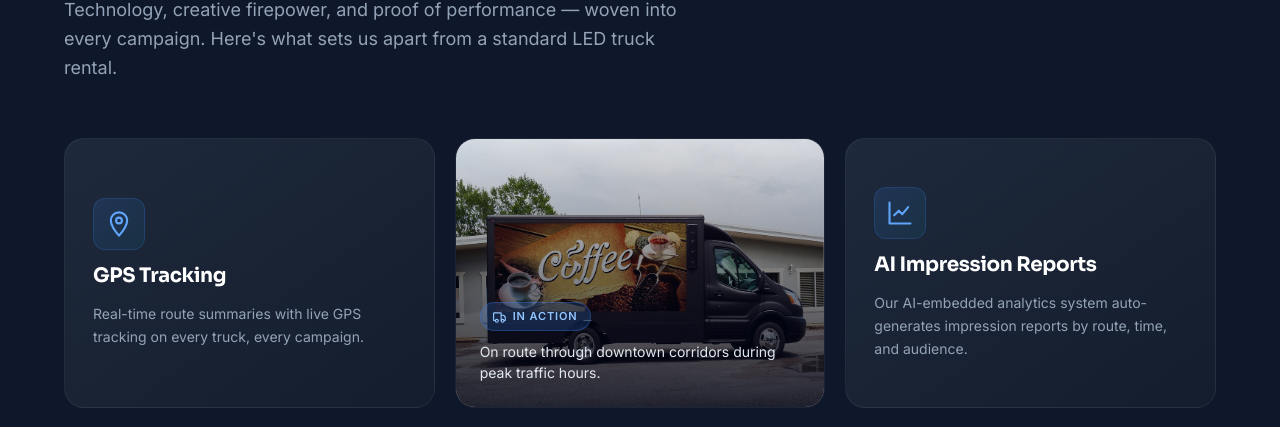
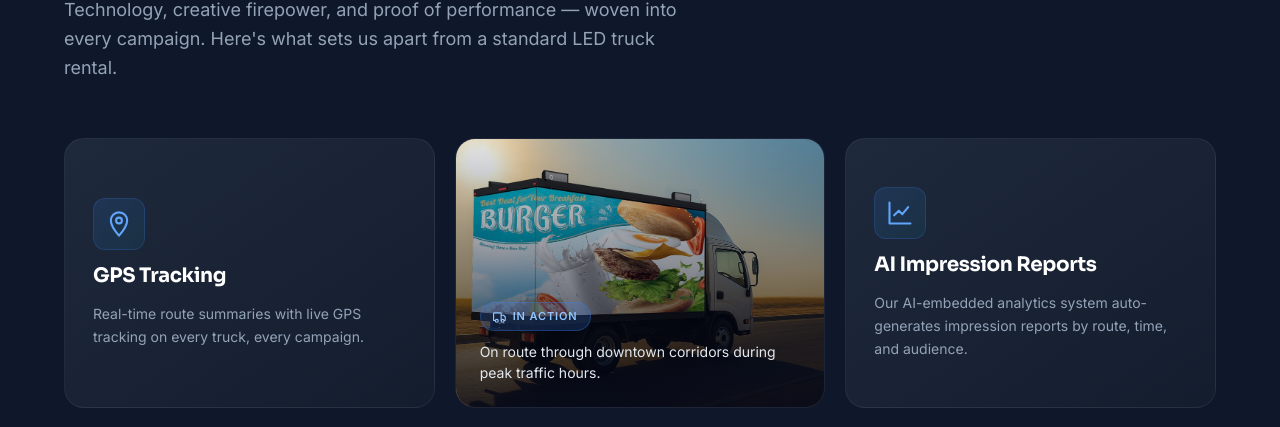
Before and after one commit to brandonawilliams1/weather-app, a React (Vite) app: page / in a window 1280 px wide. Shown: the part 3312-3739 px from the top of the page. Built offline with nearby package versions, Linux system fonts and the light colour scheme; grey boxes are pictures that could not be loaded.

Commit message:
Updated content.js

```diff
--- a/src/data/content.js
+++ b/src/data/content.js
@@ -5,7 +5,7 @@ export const IMAGES = {
     gps: 'https://images.pexels.com/photos/9966011/pexels-photo-9966011.jpeg?auto=compress&cs=tinysrgb&w=800',
     analytics: 'https://images.pexels.com/photos/12969403/pexels-photo-12969403.jpeg?auto=compress&cs=tinysrgb&w=800',
     creative: 'https://images.pexels.com/photos/13451104/pexels-photo-13451104.jpeg?auto=compress&cs=tinysrgb&w=800',
-    truck1: 'assets/images/led_truck.jpg',
+    truck1: 'assets/images/led_truck2.jpg',
     truck2: 'https://images.pexels.com/photos/13673160/pexels-photo-13673160.jpeg?auto=compress&cs=tinysrgb&w=800',
     truck3: 'https://images.pexels.com/photos/756091/pexels-photo-756091.jpeg?auto=compress&cs=tinysrgb&w=800',
   },
```
